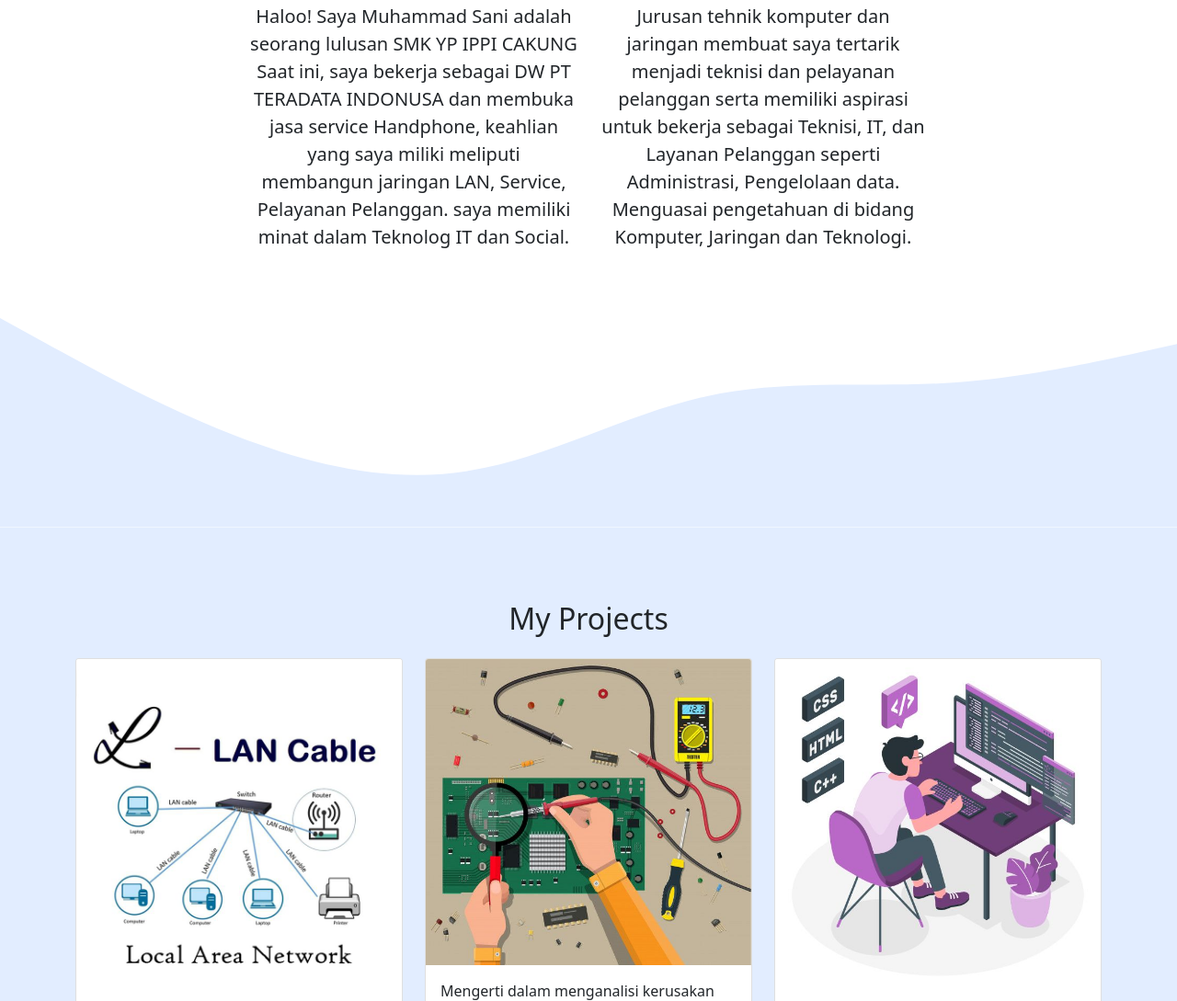
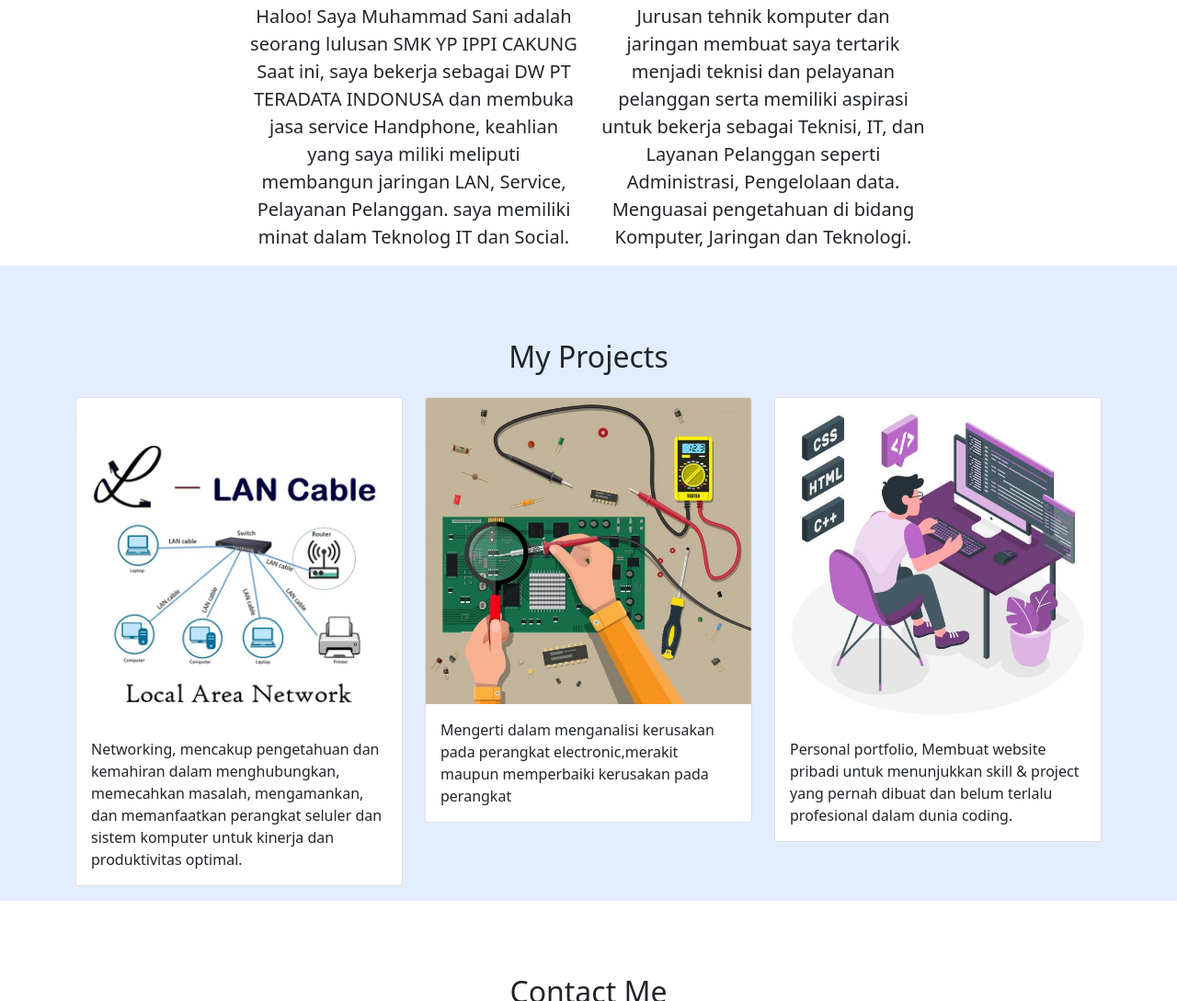
Before and after one commit to Sannnzz/portofolio, a plain HTML site: page index.html in a window 1280 px wide. Shown: the part 864-1953 px from the top of the page at 92% size. Drawn offline with nearby package versions, Linux system fonts and the light colour scheme.

Commit message:
Update index.html

```diff
--- a/index.html
+++ b/index.html
@@ -67,8 +67,7 @@
     </div>
     </div>
     </div>
-<svg xmlns="http://www.w3.org/2000/svg" viewBox="0 0 1440 320"><path fill="#e2edff" fill-opacity="1" d="M0,64L48,90.7C96,117,192,171,288,208C384,245,480,267,576,250.7C672,235,768,181,864,160C960,139,1056,149,1152,144C1248,139,1344,117,1392,106.7L1440,96L1440,320L1392,320C1344,320,1248,320,1152,320C1056,320,960,320,864,320C768,320,672,320,576,320C480,320,384,320,288,320C192,320,96,320,48,320L0,320Z"></path></svg>
-</section>
+ </section>
 <!-- Akhir About -->
 
 <!-- Projects -->
```
